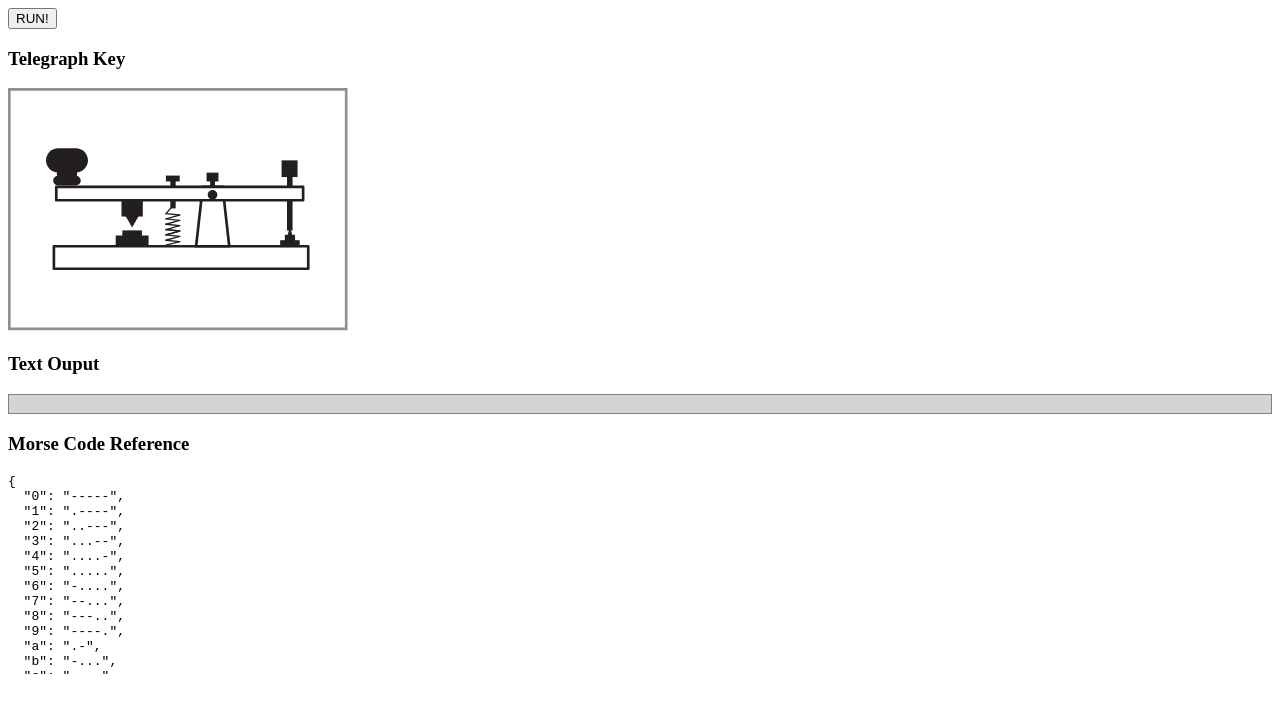
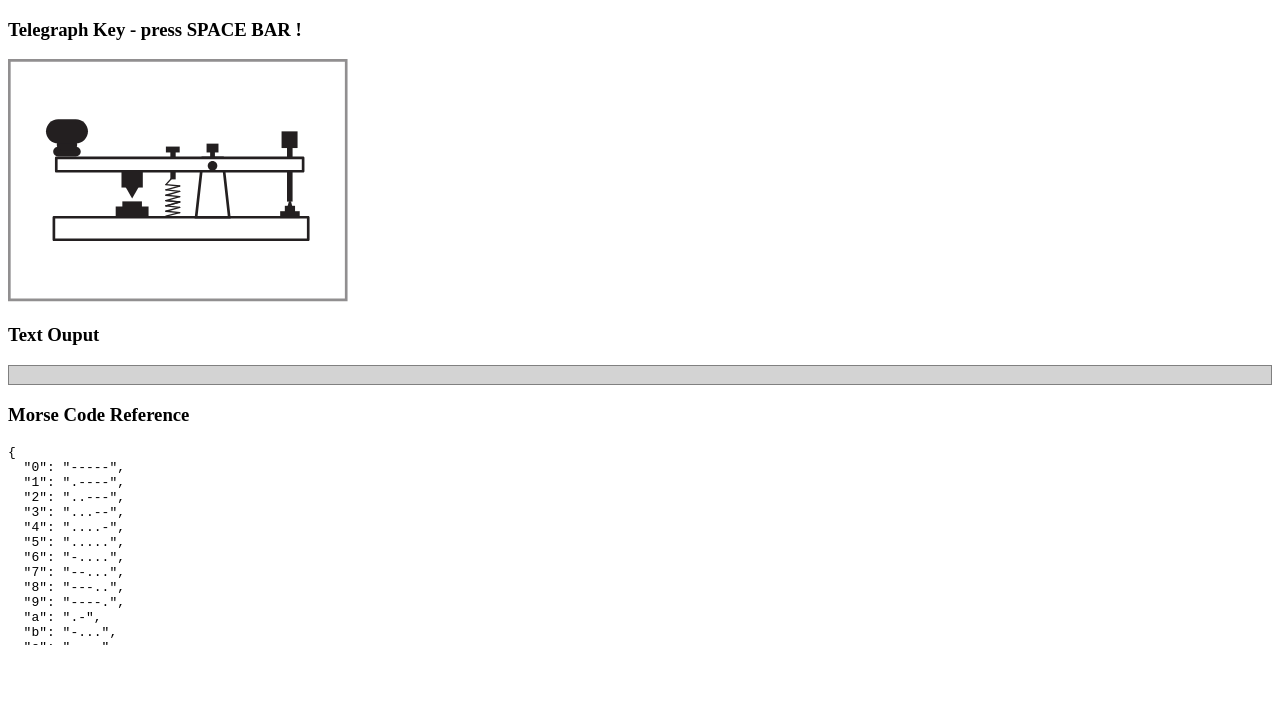
Before and after one commit to public202002/public202002.github.io, a website: page public/universal-morse-input-output/index.html in a window 1280 px wide. Drawn offline with Linux system fonts and the light colour scheme; a script that the page names is missing.

Commit message:
Update index.html

```diff
--- a/public/universal-morse-input-output/index.html
+++ b/public/universal-morse-input-output/index.html
@@ -3,9 +3,8 @@
   <head>
   </head>
   <body style="overflow-y:hidden">
-    <button id="postYourAdd" onclick="main()">RUN!</button>
 
-<h3>Telegraph Key</h3>
+<h3>Telegraph Key - press SPACE BAR !</h3>
 <dt id="morseKey">
 <svg
    xmlns:dc="http://purl.org/dc/elements/1.1/"
@@ -322,6 +321,7 @@
 
   }
 
+  main()
 </script>
 
 
```
